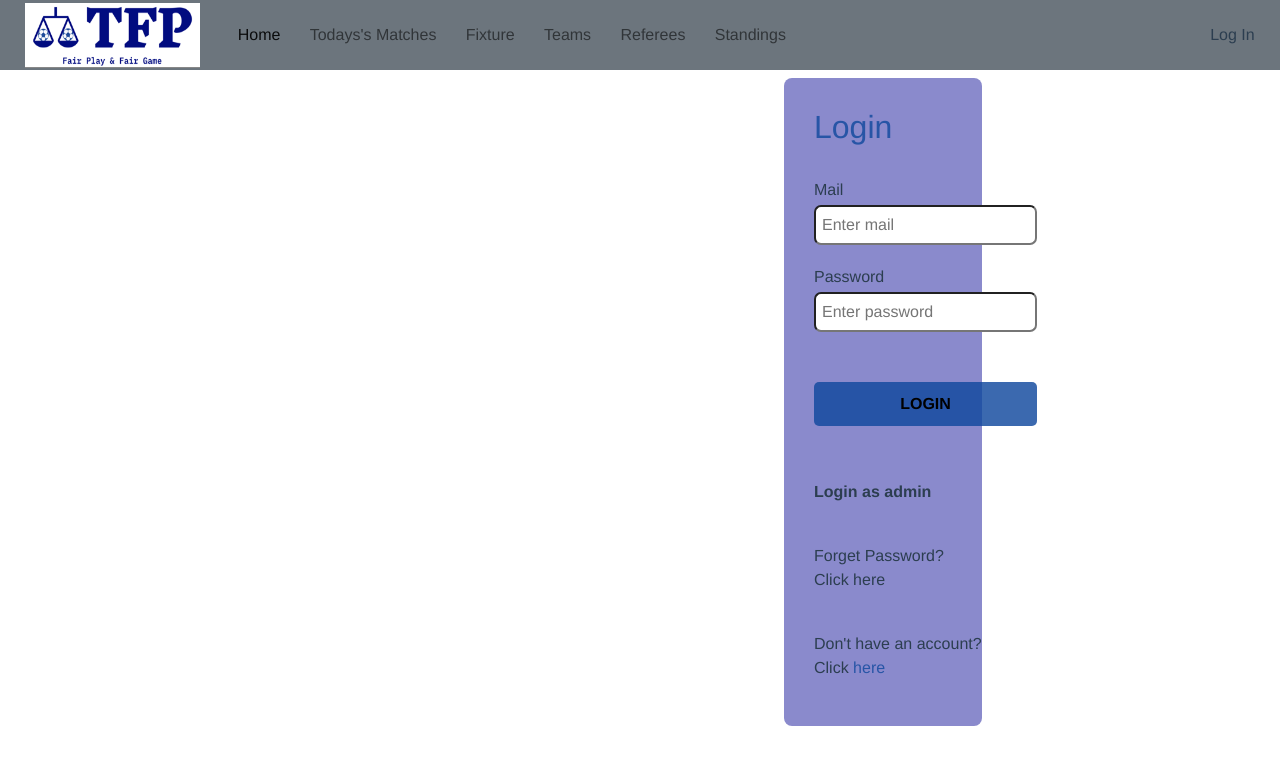
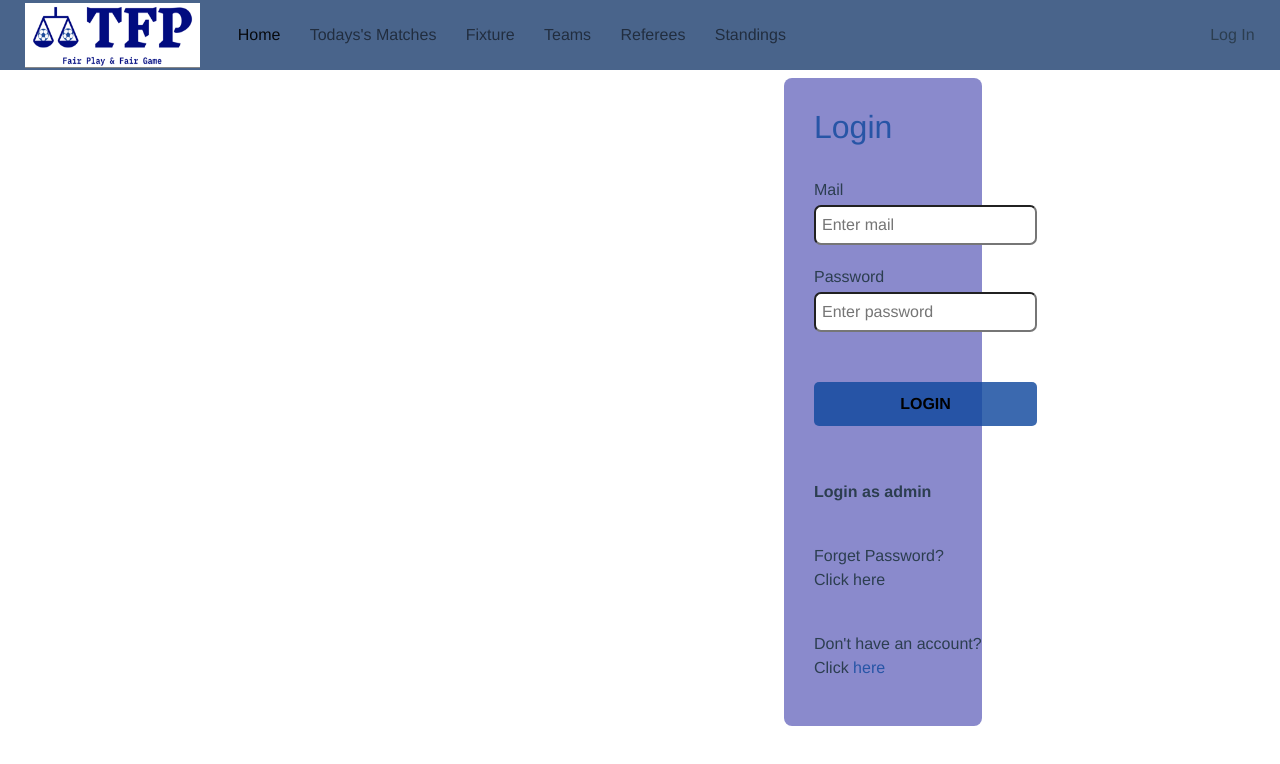
Before and after one commit to SU-CS308-22FA/Team-41-Frontend, a Vue app: page /login in a window 1280 px wide. Shown: the top 764 px of the page. Built offline with nearby package versions, Linux system fonts and the light colour scheme.

Commit message:
some fixes

```diff
--- a/src/components/FixturePage.vue
+++ b/src/components/FixturePage.vue
@@ -24,7 +24,7 @@
             </tr>
 
             <div  v-for="item in items[0]" v-on:click="navToMp(item.id)" :key="item.id">
-                <tr class="fixture-match" v-if="item.status === 'Match Finished'">
+                <tr class="fixture-match not-played" v-if="item.status === 'Match Finished'">
                     <td class="table-body-text">
                         {{item.homeTeamName}} <h3>&nbsp; {{item.goalHome}} - {{item.goalAway}} &nbsp;</h3> {{item.awayTeamName}}
                     </td>
@@ -155,6 +155,10 @@
         width: fit-content;
     }
 
+    .not-played{
+        background-color: blanchedalmond;
+    }
+
     .played{
         background-color: turquoise;
     }
--- a/src/components/navbar.vue
+++ b/src/components/navbar.vue
@@ -1,5 +1,5 @@
 <template>
-    <nav class="navbar fixed-top navbar-expand-lg bg-secondary" data-bs-theme="dark" style="height: 70px;">
+    <nav class="navbar fixed-top navbar-expand-lg" data-bs-theme="dark" style="height: 70px; background-color: rgba(33, 66, 114, 0.818);">
         <div class="container-fluid">
             &nbsp;&nbsp;&nbsp;
             <a class="navbar-brand" style="font-weight: bold;">
```
